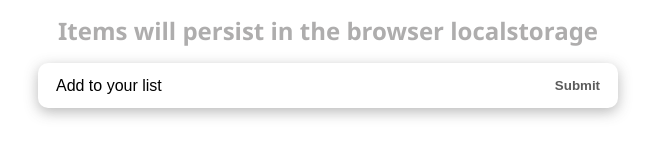
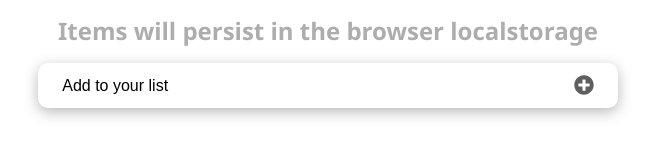
Before and after one commit to tumainimaganiko/react-todo-lists, a React (Vite) app: page / in a window 1280 px wide. Shown: the part 193-350 px from the top of the page, without its empty margins (312-967 px from the left). Built offline with nearby package versions, Linux system fonts and the light colour scheme.

Commit message:
Add React icons

```diff
--- a/package.json
+++ b/package.json
@@ -12,6 +12,7 @@
   "dependencies": {
     "react": "^18.2.0",
     "react-dom": "^18.2.0",
+    "react-icons": "^4.9.0",
     "uuid": "^9.0.0"
   },
   "devDependencies": {
--- a/src/components/InputTodo.jsx
+++ b/src/components/InputTodo.jsx
@@ -1,4 +1,5 @@
 import { useState } from "react";
+import { FaPlusCircle } from "react-icons/fa"
 
 const InputTodo = ({ addTodoItem }) => {
   const [title, setTitle] = useState("");
@@ -27,7 +28,13 @@ const InputTodo = ({ addTodoItem }) => {
           onChange={handleInput}
           className="input-text"
         />
-        <button className="input-submit">Submit</button>
+        <button className="input-submit">
+        <FaPlusCircle
+          color="#5e5e5e"
+          size="20px"
+          className="submit-icon"
+        />
+        </button>
       </form>
       <span className="submit-warning">{message}</span>
     </>
--- a/src/components/TodoItem.jsx
+++ b/src/components/TodoItem.jsx
@@ -1,5 +1,7 @@
 import { useState } from "react";
 import styles from "@/styles/TodoItem.module.css";
+import { FaTrash } from "react-icons/fa";
+import { AiFillEdit } from "react-icons/ai";
 
 const TodoItem = ({ itemList, handleChange, delTodo, setUpdate }) => {
   const [edit, setEdit] = useState(false);
@@ -39,8 +41,12 @@ const TodoItem = ({ itemList, handleChange, delTodo, setUpdate }) => {
           checked={itemList.completed}
           onChange={() => handleChange(itemList.id)}
         />
-        <button onClick={handleEdit}>Edit</button>
-        <button onClick={() => delTodo(itemList.id)}>Delete</button>
+        <button onClick={handleEdit}>
+        <AiFillEdit style={{ color: "#5e5e5e", fontSize: "16px" }} />
+        </button>
+        <button onClick={() => delTodo(itemList.id)}>
+        <FaTrash style={{ color: "#5e5e5e", fontSize: "16px" }} />
+        </button>
         <span style={itemList.completed ? completedStyle : null}>
           {updateInput}
         </span>
--- a/src/styles/app.css
+++ b/src/styles/app.css
@@ -59,3 +59,9 @@
     margin-top: 5px;
     display: block;
   }
+
+  .input-submit svg {
+    color: #5e5e5e;
+    font-size: 20px;
+    margin-top: 2px;
+  }
```
Also changed, not shown: 1 other file (tests, documents, lock files or other folders).
